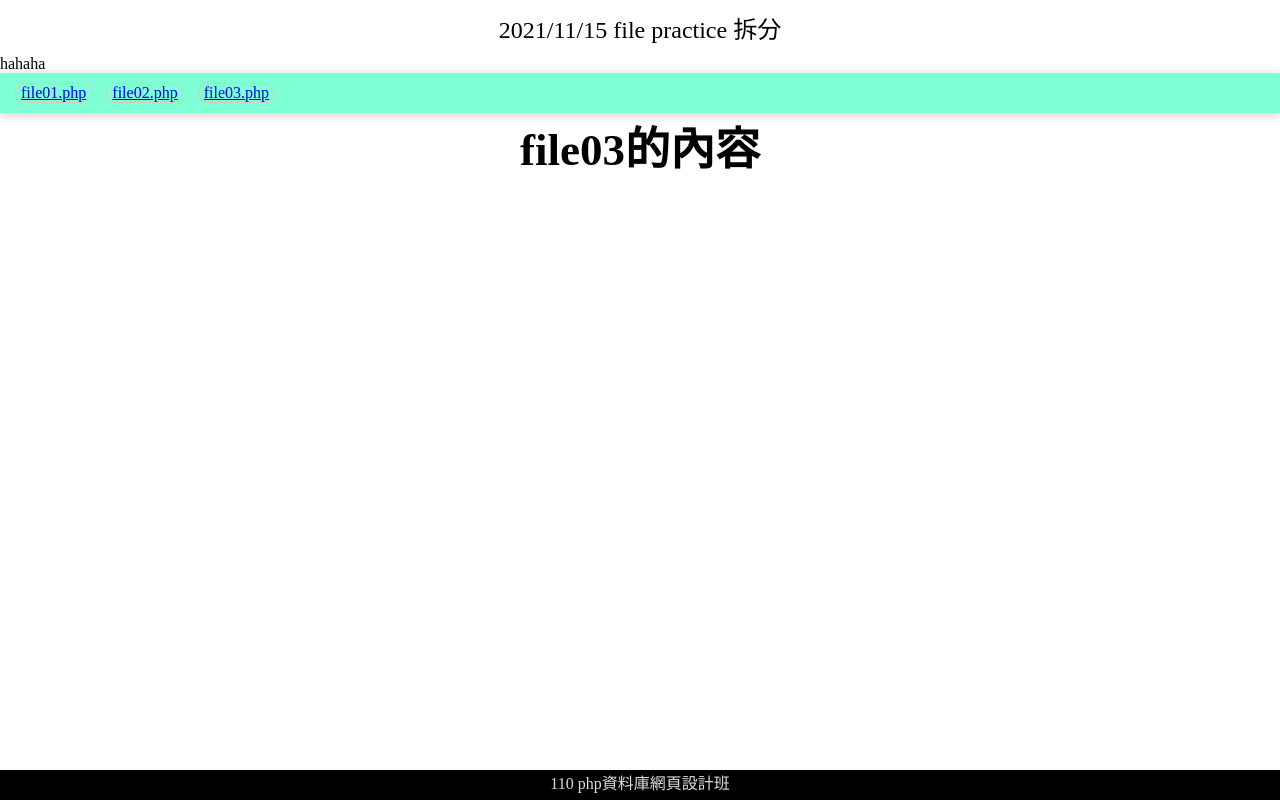
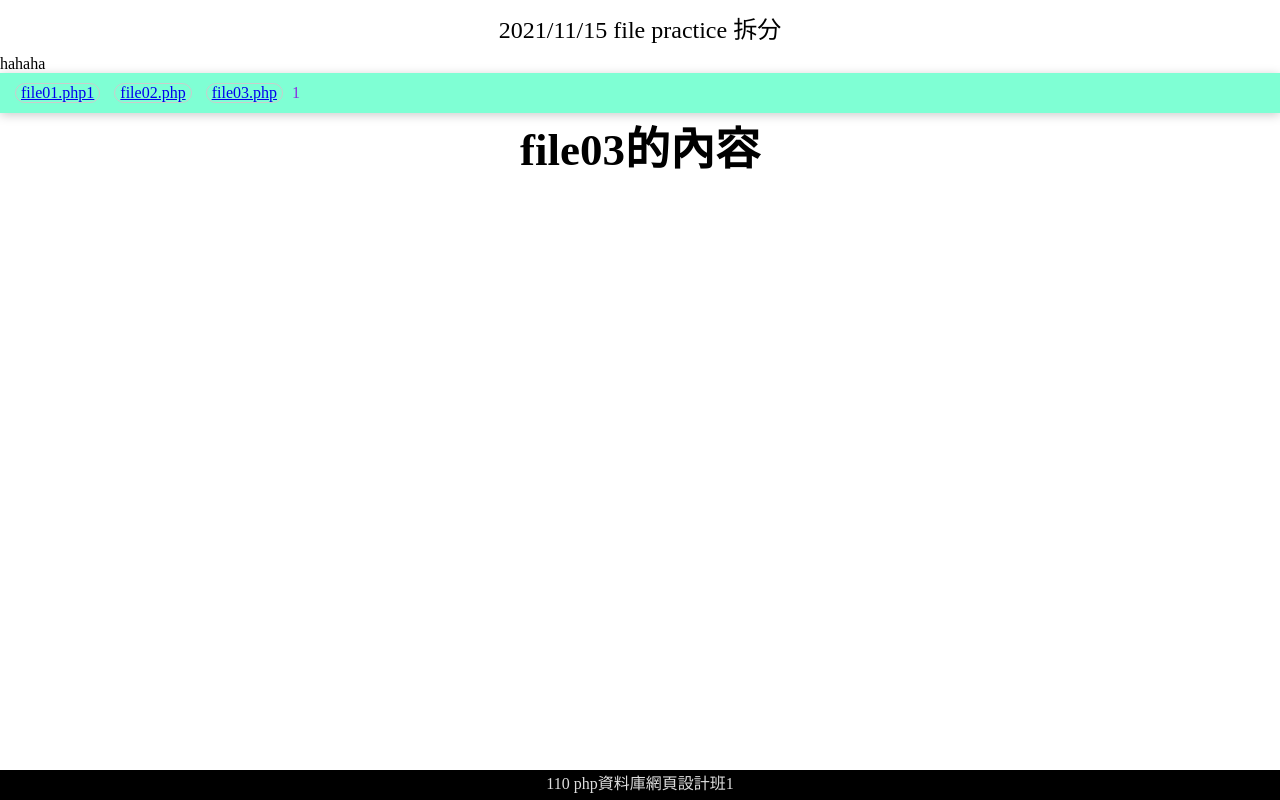
Before and after one commit to zhihau/1102-PHP-basic, a PHP site: page /include/file03.php?do=1 in a window 1280 px wide. Run offline with PHP 8.4, Linux system fonts and the light colour scheme.

Commit message:
測試include功能

```diff
--- a/include/file03.php
+++ b/include/file03.php
@@ -9,16 +9,10 @@
 </head>
 <body>
 <?php include "header.html";?>
-    <nav>
-        <a href="file01.php">file01.php</a>
-        <a href="file02.php">file02.php</a>
-        <a href="file03.php">file03.php</a>
-    </nav>
+<?php include "./nav.php"?>
     <div class="body">
         file03的內容
     </div>
-    <footer>
-        110 php資料庫網頁設計班
-    </footer>
+    <?php include "./footer.php"?>
 </body>
 </html>
--- /dev/null
+++ b/include/footer.php
@@ -0,0 +1,3 @@
+<footer>
+    110 php資料庫網頁設計班1
+</footer>
--- /dev/null
+++ b/include/nav.php
@@ -0,0 +1,6 @@
+<nav>
+    <a href="file01.php">file01.php1</a>
+    <a href="file02.php">file02.php</a>
+    <a href="file03.php">file03.php</a>
+    <?php echo $_GET['do'];?>
+</nav>
```
Also changed, not shown: include/file01.php (+2 -8 lines), include/file02.php (+7 -8 lines).
